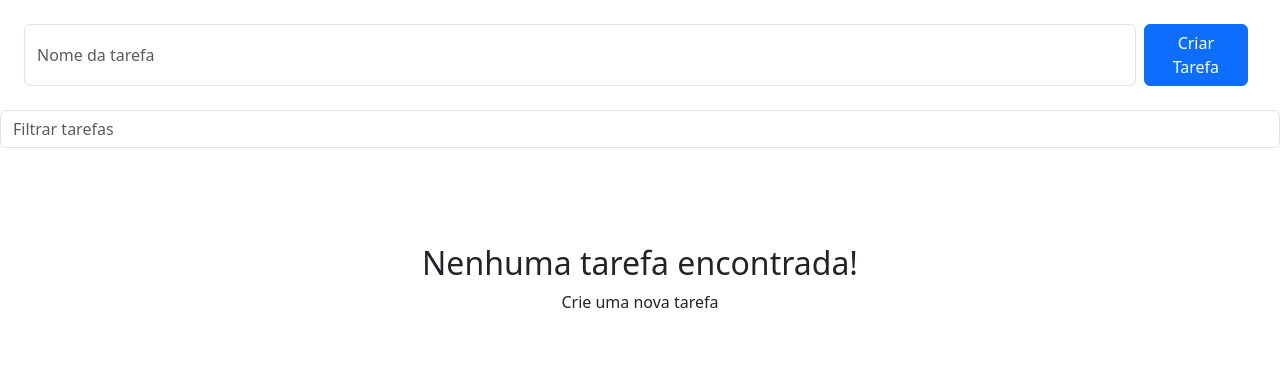
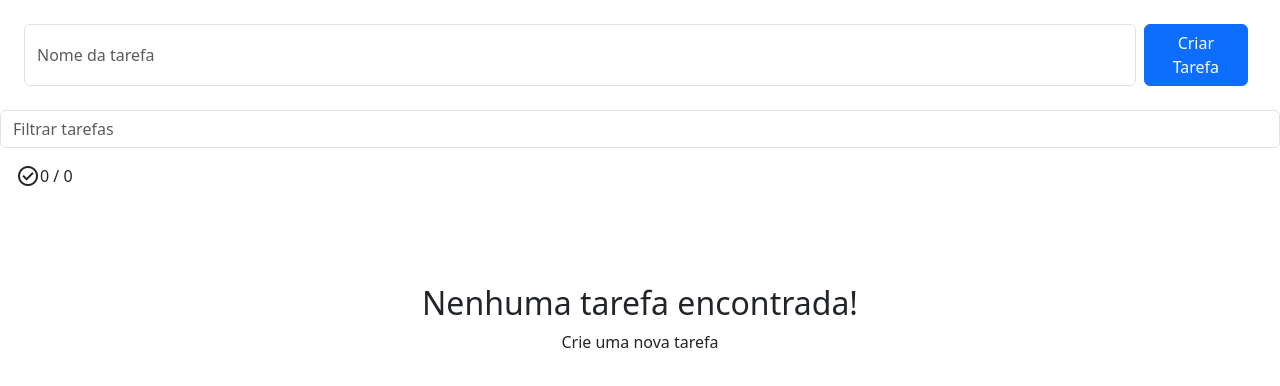
Before and after one commit to JovemCarlosTI/todo_vue, a Vue app: page / in a window 1280 px wide. Shown: the top 386 px of the page. Built offline with nearby package versions, Linux system fonts and the light colour scheme.

Commit message:
create counter of dones

```diff
--- a/src/App.vue
+++ b/src/App.vue
@@ -8,6 +8,7 @@ const searchTaskName = ref("")
 const tasks = reactive([])
 const inputTaskName = ref(null)
 const hasTask = ref(false)
+const qtdDones = ref(0)
 
 const showAlert = ref(false)
 const textAlert = ref("")
@@ -34,6 +35,9 @@ class Task {
 
   toggleDone() {
     this.done = !this.done
+
+    if(this.done) qtdDones.value++
+    else qtdDones.value--
   }
 }
 
@@ -79,6 +83,8 @@ function wantToDeleteTask(taskName) {
 }
 
 function removeTask(taskToRemove) {
+  if(taskToRemove.done) qtdDones.value--
+
   const taskIndex = tasks.findIndex(task => task == taskToRemove)
   this.tasks.splice(taskIndex, 1)
 
@@ -117,6 +123,12 @@ function showAlertDiv(text, styleClass, time='5000') {
     </div>
     <input type="text" class="form-control" v-model="searchTaskName" placeholder="Filtrar tarefas">
   <div class="alert" ref="alertDiv" role="alert" v-show="showAlert" v-text="textAlert"></div>
+  <div v-show="hasTask" class="d-flex align-items-center m-3">
+    <span class="material-symbols-outlined">
+      check_circle
+    </span>
+    {{ qtdDones }} / {{ tasks.length }}
+  </div>
   <div id="tasks" v-if="hasTask">
     <TaskView v-for="task in tasks"
       :name="task.getName()"
```
